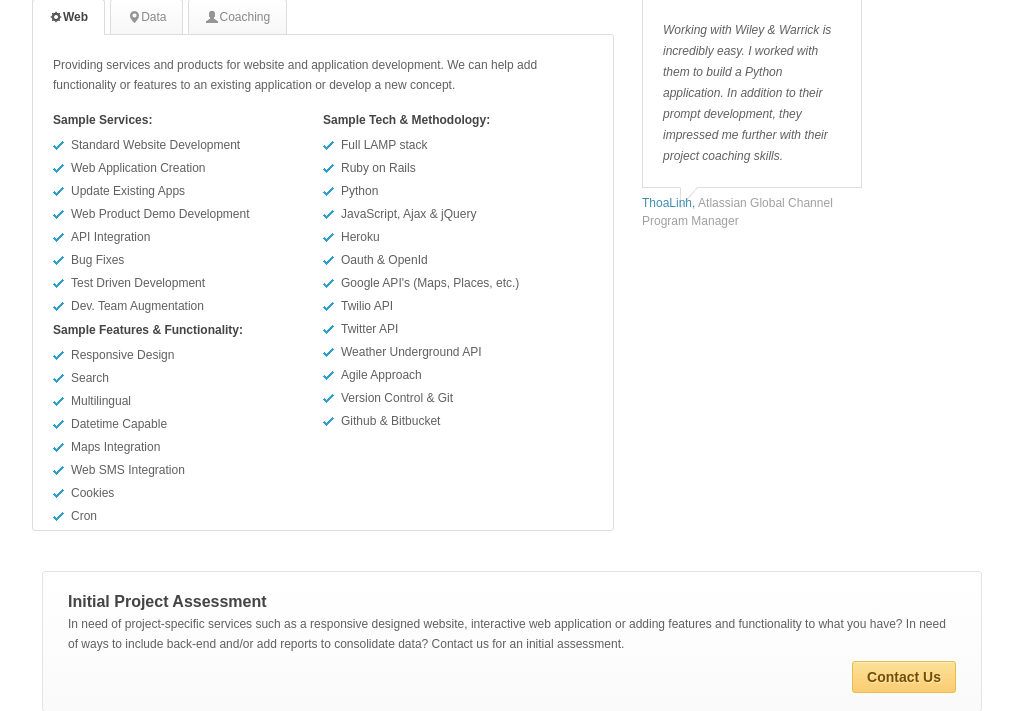
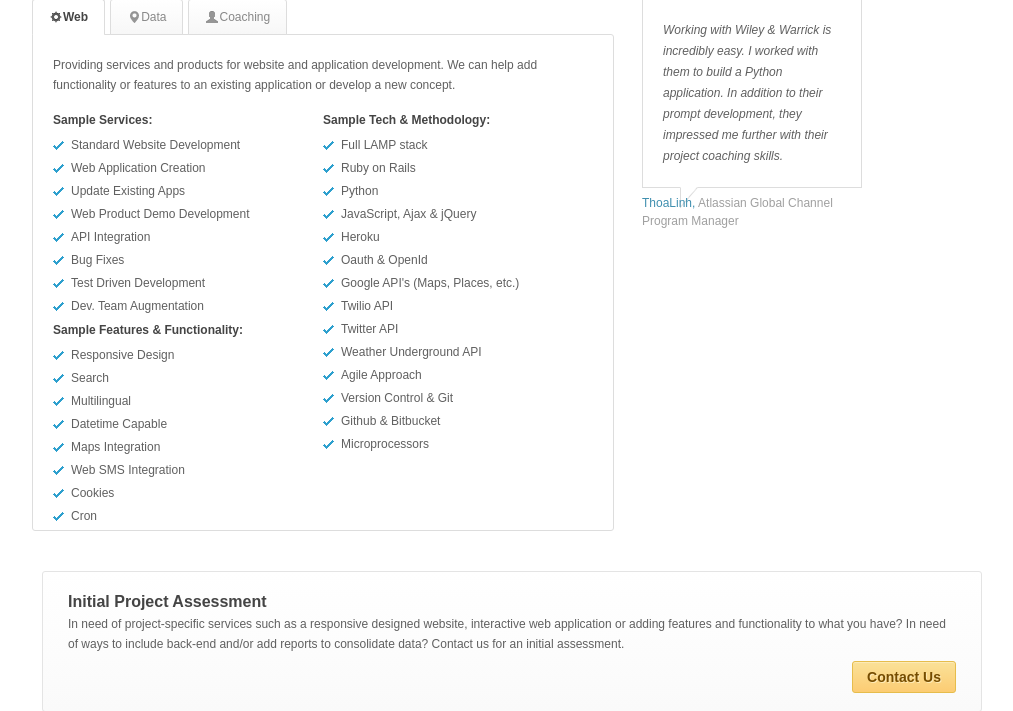
Before and after one commit to nyghtowl/Wiley, a Flask app: page /services in a window 1280 px wide. Shown: the part 213-924 px from the top of the page, without its empty margins (138-1151 px from the left). Run offline with Flask 2, Linux system fonts and the light colour scheme; some libraries are stand-ins or nearby versions.

Commit message:
Added service.

```diff
--- a/app/templates/services.html
+++ b/app/templates/services.html
@@ -72,6 +72,7 @@
 						<li>Agile Approach</li>
 						<li>Version Control & Git</li>
 						<li>Github & Bitbucket</li>
+						<li>Microprocessors</li>
 					</ul>
 				</div>
 			</div>
```
